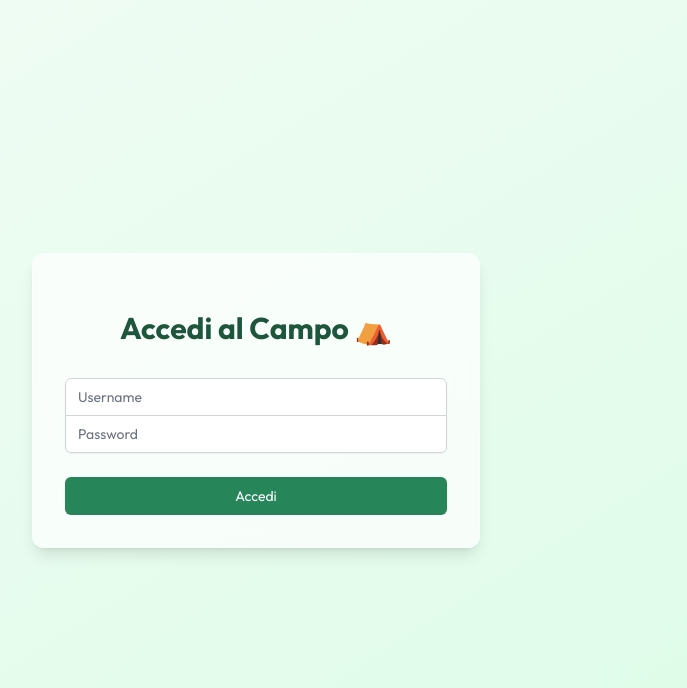
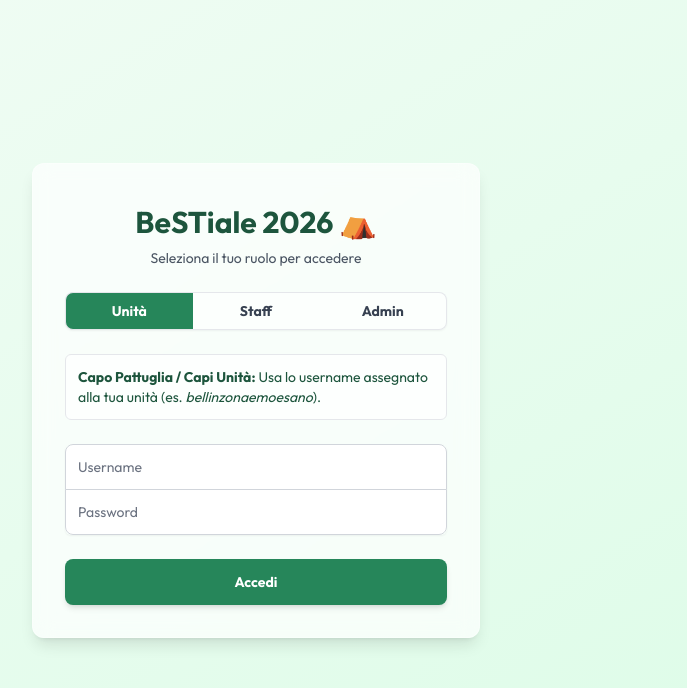
Before and after one commit to aTobyWanKenobi/cc-prog-management, a FastAPI app: page /login in a window 1280 px wide. Shown: the top 688 px of the page, without its empty margins (384-1071 px from the left). Run offline with FastAPI, Linux system fonts and the light colour scheme; some libraries are stand-ins or nearby versions.

Commit message:
feat: Restyle login and add conditional navigation (#20)

```diff
--- a/app/templates/base.html
+++ b/app/templates/base.html
@@ -66,6 +66,7 @@
                                 class="px-3 py-2 rounded-md text-sm font-medium text-gray-600 hover:text-scout-700 hover:bg-white/60 transition-colors">
                                 Classifica
                             </a>
+                            {% if user and user.role == 'unit' %}
                             <a href="/timeline"
                                 class="px-3 py-2 rounded-md text-sm font-medium text-gray-600 hover:text-scout-700 hover:bg-white/60 transition-colors">
                                 Timeline
@@ -74,6 +75,7 @@
                                 class="px-3 py-2 rounded-md text-sm font-medium text-gray-600 hover:text-scout-700 hover:bg-white/60 transition-colors">
                                 Calendario Terreni
                             </a>
+                            {% endif %}
                         </div>
 
                         <!-- Management Area (Tech/Admin) -->
@@ -136,9 +138,11 @@
             <div class="sm:hidden flex flex-col pb-2 border-t border-gray-200 pt-2 bg-white/50">
                 <div class="flex justify-around px-2">
                     <a href="/" class="text-gray-600 hover:text-scout-700 text-sm font-medium py-2">Classifica</a>
+                    {% if user and user.role == 'unit' %}
                     <a href="/timeline" class="text-gray-600 hover:text-scout-700 text-sm font-medium py-2">Timeline</a>
                     <a href="/prenotazioni"
                         class="text-gray-600 hover:text-scout-700 text-sm font-medium py-2">Calendario</a>
+                    {% endif %}
                 </div>
                 {% if user and user.role in ['tech', 'admin'] %}
                 <div class="flex justify-around mt-2 border-t border-gray-100 pt-2 px-2 bg-blue-50/30">
--- a/app/templates/login.html
+++ b/app/templates/login.html
@@ -1,3 +1,31 @@
+<!DOCTYPE html>
+<html lang="it">
+
+<head>
+    <meta charset="UTF-8">
+    <meta name="viewport" content="width=device-width, initial-scale=1.0">
+    <title>Login - Punteggiometro</title>
+    <script src="https://cdn.tailwindcss.com"></script>
+    <link href="https://fonts.googleapis.com/css2?family=Outfit:wght@300;400;600;700&display=swap" rel="stylesheet">
+    <style>
+        body {
+            font-family: 'Outfit', sans-serif;
+        }
+
+        .glass {
+            background: rgba(255, 255, 255, 0.7);
+            backdrop-filter: blur(10px);
+            -webkit-backdrop-filter: blur(10px);
+            border: 1px solid rgba(255, 255, 255, 0.3);
+        }
+    </style>
+    <script>
+        tailwind.config = {
+            theme: {
+                extend: {
+                    colors: {
+                        scout: { 50: '#f2fcf5', 500: '#36a772', 600: '#26865a', 700: '#206b4a', 800: '#1d553d' }
+                    }
 <!DOCTYPE html>
 <html lang="it">
 
@@ -32,42 +60,96 @@
     </script>
 </head>
 
-<body class="bg-gradient-to-br from-scout-50 to-green-100 min-h-screen flex items-center justify-center px-4">
-    <div class="max-w-md w-full space-y-8 glass p-8 rounded-xl shadow-lg">
-        <div>
-            <h2 class="mt-6 text-center text-3xl font-extrabold text-scout-800">
-                Accedi al Campo ⛺
+<body class="bg-gradient-to-br from-scout-50 to-green-100 min-h-screen flex items-center justify-center px-4" x-data="{ role: 'branca' }">
+    <div class="max-w-md w-full space-y-6 glass p-8 rounded-xl shadow-lg">
+        <div class="text-center">
+            <h2 class="mt-2 text-3xl font-extrabold text-scout-800">
+                BeSTiale 2026 ⛺
             </h2>
+            <p class="mt-2 text-sm text-gray-600">
+                Seleziona il tuo ruolo per accedere
+            </p>
         </div>
-        <form class="mt-8 space-y-6" action="/login" method="POST">
+
+        <!-- Role Selector Tabs -->
+        <div class="flex rounded-lg shadow-sm">
+            <button @click="role = 'branca'"
+                :class="{'bg-scout-600 text-white': role === 'branca', 'bg-white/50 text-gray-700 hover:bg-white/80': role !== 'branca'}"
+                class="flex-1 py-2 px-4 text-sm font-bold rounded-l-lg transition-colors border border-gray-200 border-r-0">
+                Unit&agrave;
+            </button>
+            <button @click="role = 'staff'"
+                :class="{'bg-blue-600 text-white': role === 'staff', 'bg-white/50 text-gray-700 hover:bg-white/80': role !== 'staff'}"
+                class="flex-1 py-2 px-4 text-sm font-bold transition-colors border-t border-b border-gray-200">
+                Staff
+            </button>
+            <button @click="role = 'direzione'"
+                :class="{'bg-red-600 text-white': role === 'direzione', 'bg-white/50 text-gray-700 hover:bg-white/80': role !== 'direzione'}"
+                class="flex-1 py-2 px-4 text-sm font-bold rounded-r-lg transition-colors border border-gray-200 border-l-0">
+                Admin
+            </button>
+        </div>
+
+        <form class="mt-6 space-y-6" action="/login" method="POST">
+
+            <!-- Helper text based on role -->
+            <div class="text-sm p-3 rounded-md bg-white/70 border"
+                :class="{
+                    'border-scout-200 text-scout-800': role === 'branca',
+                    'border-blue-200 text-blue-800': role === 'staff',
+                    'border-red-200 text-red-800': role === 'direzione'
+                }">
+                <p x-show="role === 'branca'"><strong>Capo Pattuglia / Capi Unit&agrave;:</strong> Usa lo username assegnato alla tua unit&agrave; (es. <em>bellinzonaemoesano</em>).</p>
+                <p x-show="role === 'staff'" x-cloak><strong>Membri Staff / Sportello:</strong> Usa le credenziali fornite per le registrazioni sul campo (es. <em>prog</em>).</p>
+                <p x-show="role === 'direzione'" x-cloak><strong>Direzione Campo:</strong> Accesso amministrativo completo (es. <em>admin</em>).</p>
+            </div>
+
             <div class="rounded-md shadow-sm -space-y-px">
                 <div>
                     <label for="username" class="sr-only">Username</label>
                     <input id="username" name="username" type="text" required
-                        class="appearance-none rounded-none rounded-t-md relative block w-full px-3 py-2 border border-gray-300 placeholder-gray-500 text-gray-900 focus:outline-none focus:ring-scout-500 focus:border-scout-500 focus:z-10 sm:text-sm"
+                        class="appearance-none rounded-none rounded-t-lg relative block w-full px-3 py-3 border border-gray-300 placeholder-gray-500 text-gray-900 focus:outline-none focus:z-10 sm:text-sm bg-white/90"
+                        :class="{
+                            'focus:ring-scout-500 focus:border-scout-500': role === 'branca',
+                            'focus:ring-blue-500 focus:border-blue-500': role === 'staff',
+                            'focus:ring-red-500 focus:border-red-500': role === 'direzione'
+                        }"
                         placeholder="Username">
                 </div>
                 <div>
                     <label for="password" class="sr-only">Password</label>
                     <input id="password" name="password" type="password" required
-                        class="appearance-none rounded-none rounded-b-md relative block w-full px-3 py-2 border border-gray-300 placeholder-gray-500 text-gray-900 focus:outline-none focus:ring-scout-500 focus:border-scout-500 focus:z-10 sm:text-sm"
+                        class="appearance-none rounded-none rounded-b-lg relative block w-full px-3 py-3 border border-gray-300 placeholder-gray-500 text-gray-900 focus:outline-none focus:z-10 sm:text-sm bg-white/90"
+                        :class="{
+                            'focus:ring-scout-500 focus:border-scout-500': role === 'branca',
+                            'focus:ring-blue-500 focus:border-blue-500': role === 'staff',
+                            'focus:ring-red-500 focus:border-red-500': role === 'direzione'
+                        }"
                         placeholder="Password">
                 </div>
             </div>
 
             <div>
                 <button type="submit"
-                    class="group relative w-full flex justify-center py-2 px-4 border border-transparent text-sm font-medium rounded-md text-white bg-scout-600 hover:bg-scout-700 focus:outline-none focus:ring-2 focus:ring-offset-2 focus:ring-scout-500">
+                    :class="{
+                        'bg-scout-600 hover:bg-scout-700 focus:ring-scout-500': role === 'branca',
+                        'bg-blue-600 hover:bg-blue-700 focus:ring-blue-500': role === 'staff',
+                        'bg-red-600 hover:bg-red-700 focus:ring-red-500': role === 'direzione'
+                    }"
+                    class="group relative w-full flex justify-center py-3 px-4 border border-transparent text-sm font-bold rounded-lg text-white focus:outline-none focus:ring-2 focus:ring-offset-2 transition-colors shadow-md">
                     Accedi
                 </button>
             </div>
             {% if error %}
-            <div class="text-red-500 text-sm text-center font-bold">
+            <div class="text-red-600 bg-red-50 border border-red-200 p-2 rounded-md text-sm text-center font-bold">
                 {{ error }}
             </div>
             {% endif %}
         </form>
     </div>
+
+    <!-- Alpine.js is needed for the x-data logic, so ensure we add it if not in base.html but login doesn't extend base -->
+    <script src="//unpkg.com/alpinejs" defer></script>
 </body>
 
 </html>
```
Also changed, not shown: test_uat.db.
